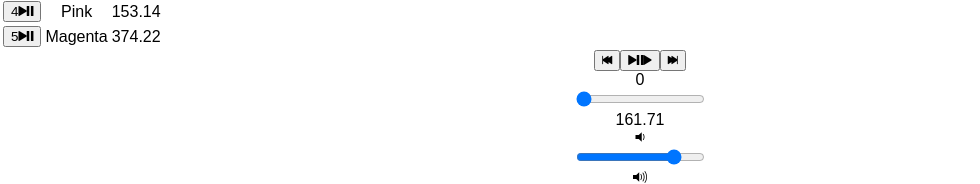
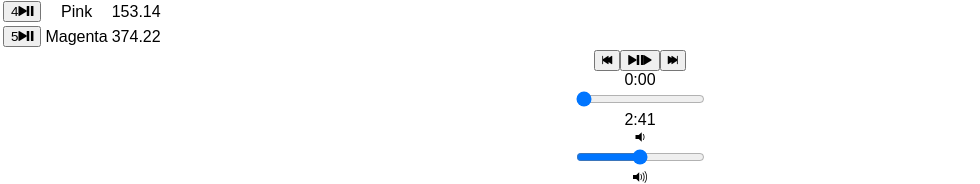
Before and after one commit to anaymark/s-club-jams, a React (Create React App) app: page /album/the-colors in a window 1280 px wide. Shown: the part 865-1049 px from the top of the page, without its empty margins (0-980 px from the left). Built offline with nearby package versions, Linux system fonts and the light colour scheme.

Commit message:
add time format for songs and sliding volume control

```diff
--- a/src/components/Album.js
+++ b/src/components/Album.js
@@ -16,12 +16,14 @@ class Album extends Component {
 			album: album,
       currentSong: album.songs[0],
       currentTime: 0,
-       duration: album.songs[0].duration,
+      volume: .5,
+      duration: album.songs[0].duration,
       isPlaying: false,
 		};
-
+    //set outside of state so no rerendering occurs.
     this.audioElement = document.createElement('audio');
     this.audioElement.src = album.songs[0].audioSrc;
+    this.audioElement.volume = this.state.volume;
 	}
 
   componentDidMount(){
@@ -92,6 +94,24 @@ class Album extends Component {
       this.setState({currentTime: newTime});
     }
 
+    handleVolumeChange(e){
+      const newVolume = e.target.value;
+      this.audioElement.volume=newVolume;
+      this.setState({volume: newVolume});
+    }
+
+    formatTime(sec){
+      if(isNaN(sec)){return "-:--"}
+      const intSec = Math.floor(sec);
+      const min = Math.floor(sec/60);
+      const remSec = intSec % 60;
+      let timeDisplay = min + ":";
+      if (remSec < 10) {
+        timeDisplay += "0"
+      }
+      timeDisplay += remSec
+      return timeDisplay
+    }
 
 	render() {
 		return(
@@ -134,11 +154,11 @@ class Album extends Component {
         handleSongClick={() => this.handleSongClick(this.state.currentSong)}
         handlePrevClick={() => this.handlePrevClick()}
         handleNextClick={() => this.handleNextClick()}
-        handleTimeChange={(e)=>this.handleTimeChange(e)}
+        handleTimeChange={(e) => this.handleTimeChange(e)}
+        formatTime={(e) => this.formatTime(e)}
+        handleVolumeChange={(e)=>this.handleVolumeChange(e)}
         />
        </section>
-
-
      );
 	}
 }
--- a/src/components/PlayerBar.js
+++ b/src/components/PlayerBar.js
@@ -18,9 +18,8 @@ class PlayerBar extends Component {
            </button>
          </section>
          <section id="time-control">
-           <div className="current-time">{this.props.currentTime}</div>
+           <div className="current-time">{this.props.formatTime(this.props.currentTime)}</div>
            <input type="range"
-            type="range"
             className="seek-bar"
             value={(this.props.currentTime / this.props.duration) || 0}
             max="1"
@@ -28,11 +27,18 @@ class PlayerBar extends Component {
             step="0.01"
            onChange={this.props.handleTimeChange}
             />
-           <div className="total-time">{this.props.duration}</div>
+           <div className="total-time">{this.props.formatTime(this.props.duration)}</div>
          </section>
          <section id="volume-control">
            <div className="icon ion-volume-low"></div>
-           <input type="range" className="seek-bar" value="80" />
+           <input type="range"
+           className="seek-bar"
+           value={this.props.volume}
+           max="1"
+           min="0"
+           step="0.1"
+           onChange={this.props.handleVolumeChange}
+            />
            <div className="icon ion-volume-high"></div>
          </section>
 	   </section>
```
